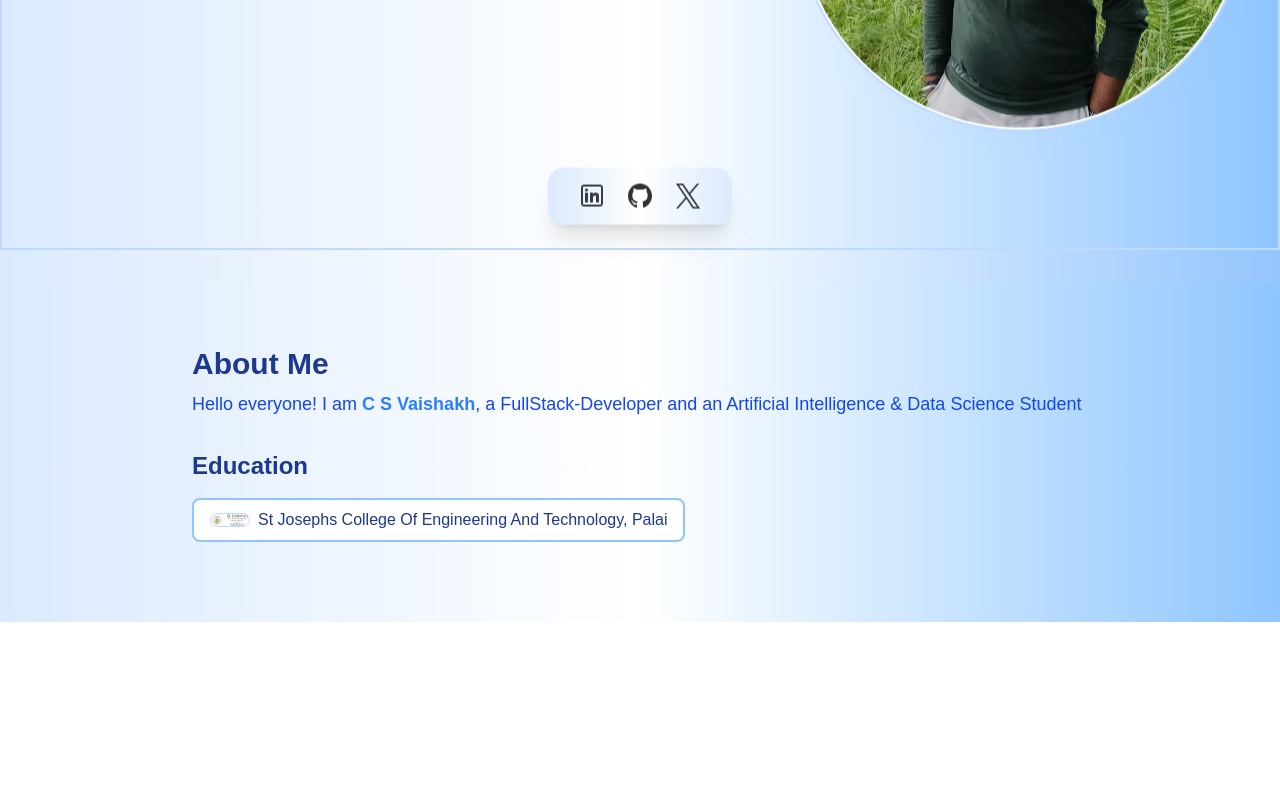
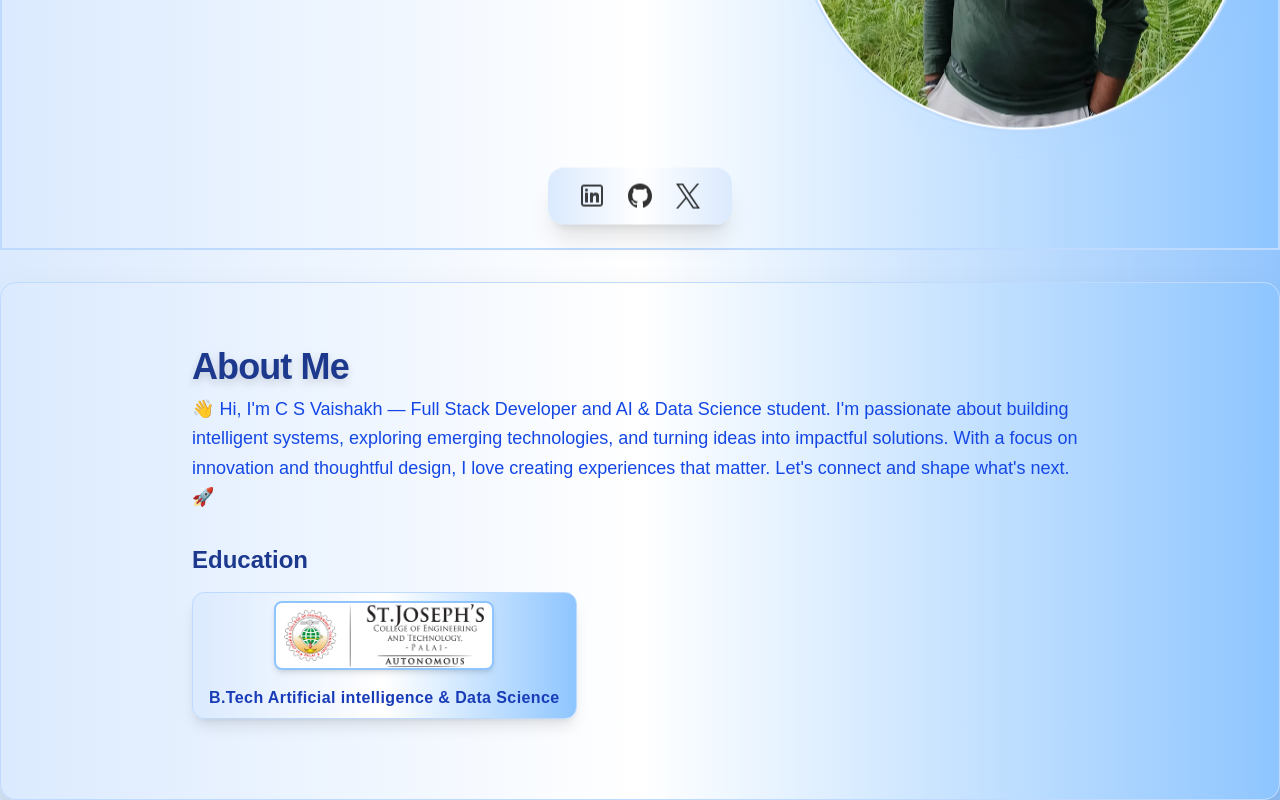
Before and after one commit to CSVaishakh/Portfolio, a Next.js app: page / in a window 1280 px wide. Shown: the part 550-1350 px from the top of the page. Before the commit the page ends 1172 px from the top, so only its background shows below. Built offline with nearby package versions, Linux system fonts and the light colour scheme.

Commit message:
updated the about section

```diff
--- a/components/about.tsx
+++ b/components/about.tsx
@@ -1,32 +1,55 @@
+'use client';
 import React from "react";
 import Link from "next/link";
 import Image from "next/image";
+import { motion } from "framer-motion";
 
 const About: React.FC = () => {
     return(
-        <section className="bg-gradient-to-r from-blue-100 via-white to-blue-300 py-16 px-8 rounded-2xl mt-8">
+        <motion.section
+            initial={{ opacity: 0, y: 40 }}
+            animate={{ opacity: 1, y: 0 }}
+            transition={{ duration: 0.8, ease: "easeOut" }}
+            className="bg-gradient-to-r from-blue-100 via-white to-blue-300 py-16 px-8 rounded-2xl mt-8 shadow-2xl border border-blue-200"
+        >
             <div className="max-w-4xl mx-auto">
                 <div className="mb-8">
-                    <h1 className="text-3xl font-bold text-blue-900 mb-2">About Me</h1>
-                    <p className="text-lg text-blue-700">Hello everyone! I am <span className="font-semibold text-blue-500">C S Vaishakh</span>, a FullStack-Developer and an Artificial Intelligence & Data Science Student</p>
+                    <h1 className="text-4xl font-extrabold text-blue-900 mb-2 tracking-tight drop-shadow-lg">
+                        About Me
+                    </h1>
+                    <p className="text-lg text-blue-700 leading-relaxed">
+                        👋 Hi, I'm C S Vaishakh — Full Stack Developer and AI & Data Science student. I'm passionate about building intelligent systems, exploring emerging technologies, and turning ideas into impactful solutions. With a focus on innovation and thoughtful design, I love creating experiences that matter. Let's connect and shape what's next. 🚀
+                    </p>
                 </div>
                 <div>
                     <h3 className="text-2xl font-semibold text-blue-900 mb-4">Education</h3>
                     <ul>
                         <li className="mb-4">
                             <div>
-                                <button className="flex items-center gap-3 px-4 py-2 border-2 border-blue-300 text-blue-900 bg-white hover:text-white hover:bg-blue-400 hover:border-blue-500 rounded-lg transition-all duration-300 font-medium">
-                                    <Link href='https://sjcetpalai.ac.in/' className="flex items-center gap-2">
-                                        <Image src={'/sjcet.png'} alt={"SJCET"} height={40} width={40} className="rounded-full border border-blue-200 bg-white"/>
-                                        St Josephs College Of Engineering And Technology, Palai
+                                <motion.button
+                                    whileHover={{ scale: 1.04, boxShadow: "0 8px 32px 0 rgba(31, 38, 135, 0.2)" }}
+                                    whileTap={{ scale: 0.98 }}
+                                    className="flex items-center gap-3 px-4 py-2 text-blue-900 bg-gradient-to-r from-blue-100 via-white to-blue-300 rounded-xl shadow-lg transition-all duration-300 font-medium border border-blue-200"
+                                >
+                                    <Link href='https://sjcetpalai.ac.in/' className="flex flex-col items-center gap-2">
+                                        <motion.div
+                                            initial={{ scale: 0.8, opacity: 0 }}
+                                            animate={{ scale: 1, opacity: 1 }}
+                                            transition={{ duration: 0.7, delay: 0.3, type: "spring" }}
+                                        >
+                                            <Image src={'/sjcet.png'} alt={"SJCET"} height={220} width={220} className="rounded-lg border-2 border-blue-300 bg-white shadow-md hover:shadow-2xl transition-shadow duration-300"/>
+                                        </motion.div>
+                                        <p className="text-base mt-2 text-blue-800 font-semibold tracking-wide text-center">
+                                            B.Tech Artificial intelligence & Data Science
+                                        </p>
                                     </Link>
-                                </button>
+                                </motion.button>
                             </div>
                         </li>
                     </ul>
                 </div>
             </div>
-        </section>
+        </motion.section>
     )
 }
 
```
